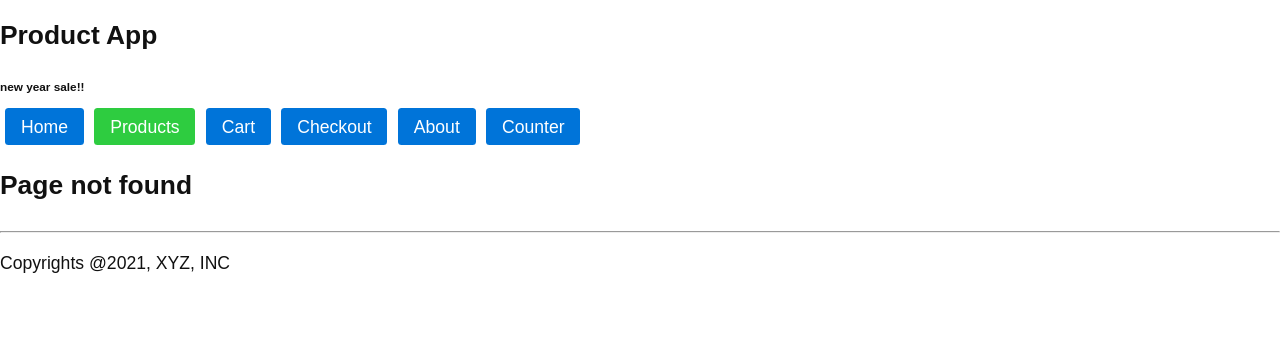
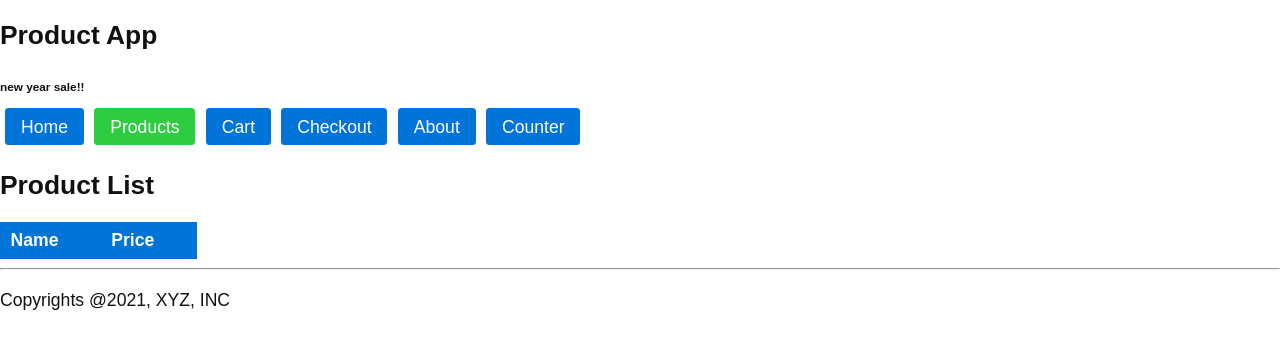
Before and after one commit to nodesense/siemens-react-redux, a React (Create React App) app: page /products in a window 1280 px wide. Before the commit this address had no page. Shown: the top 348 px of the page. Built offline with nearby package versions, Linux system fonts and the light colour scheme.

Commit message:
axios install

```diff
--- a/package.json
+++ b/package.json
@@ -6,6 +6,7 @@
     "@testing-library/jest-dom": "^5.16.1",
     "@testing-library/react": "^11.2.7",
     "@testing-library/user-event": "^12.8.3",
+    "axios": "^0.24.0",
     "react": "^17.0.2",
     "react-dom": "^17.0.2",
     "react-router-dom": "^5.1.2",
--- a/src/app/App.js
+++ b/src/app/App.js
@@ -14,6 +14,7 @@ import { BrowserRouter as Router,
 import About from './components/About';
 import Home from './components/Home';
 import NotFound from './components/NotFound';
+import ProductList from './components/ProductList';
 
 
 
@@ -48,6 +49,10 @@ function App() {
 
                     <Route path="/checkout">
                         <Checkout />
+                    </Route>
+
+                    <Route path="/products">
+                        <ProductList />
                     </Route>
 
                     <Route path="/counter" render={ () => <Counter startValue={0} />  }>
--- /dev/null
+++ b/src/app/components/ProductList.js
@@ -0,0 +1,38 @@
+import React, { Component } from 'react';
+
+class ProductList extends Component {
+    constructor(props) {
+        super(props);
+        this.state = { products: [], loading: false }
+    }
+
+
+    render() {
+        return (
+            <div>
+                <h2>Product List</h2>
+                <table>
+                    <thead>
+                    <tr>
+                    <th>Name</th>
+                    <th>Price</th>
+                    </tr>
+                    </thead>
+                    <tbody>
+                        {
+                            this.state.products.map (product => (
+                                <tr>
+                                    <td>{product.name}</td>
+                                    <td>{product.price}</td>
+                                </tr>
+                            ))
+                        }
+
+                    </tbody>
+                </table>
+            </div>
+         );
+    }
+}
+
+export default ProductList;
```
Also changed, not shown: 2 other files (tests, documents, lock files or other folders).
